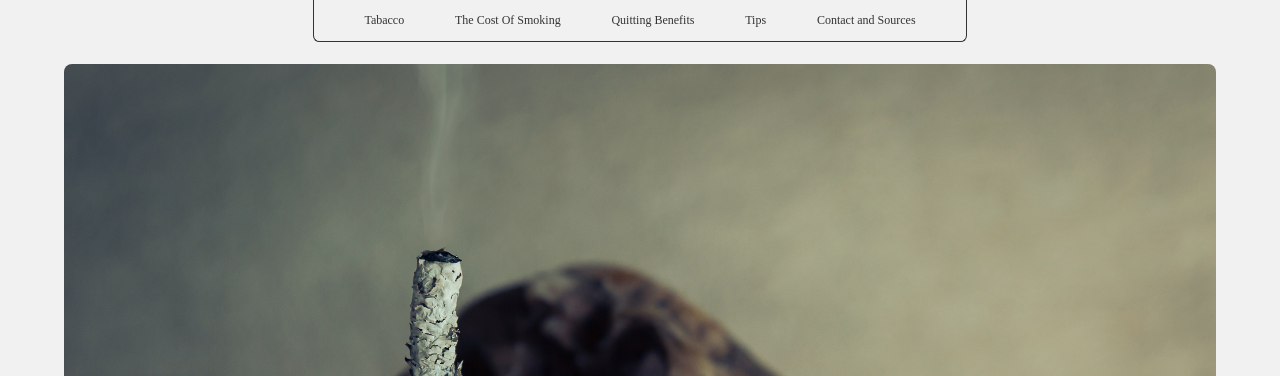
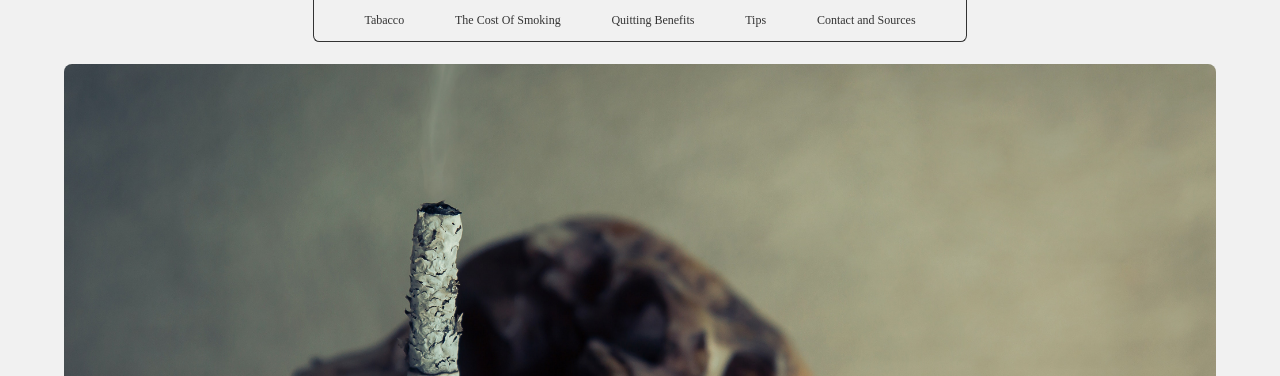
Before and after one commit to Ellie1341994/qs, a plain HTML site: page main.html in a window 1280 px wide. Shown: the top 376 px of the page. Drawn offline with Linux system fonts and the light colour scheme.

Commit message:
chrome timeline style and initial cover position corrected

```diff
--- a/main.html
+++ b/main.html
@@ -71,7 +71,11 @@
                     <input type="number" min="0" value="20" name="prodQuantity" id="prodQuantity">
                     <select name="tabaccoProductFormat" id="tabaccoProductFormat">
                         <option selected="true" value="">Cigarrete(s)</option>
-                        <option value="">Cigarrete Pack(s)</option>
+                        <option value="">Cigarrete Pack (20)</option>
+                        <option value="">Cigarrete Pack (25)</option>
+                        <option value="">Cigarrete Pack (30)</option>
+                        <option value="">Cigarrete Pack (40)</option>
+                        <option value="">Cigarrete Pack (50)</option>
                     </select>
                     per
                     <select name="consumptionPeriod" id="consumptionPeriod">
--- a/style.scss
+++ b/style.scss
@@ -121,16 +121,17 @@ footer {
         content: "";
         position: absolute;
         top: 0;
-        bottom: 0;
+        bottom: 10%;
         width: 90%;
-        margin: 5%;
-        background: no-repeat center url(./preventSmoking.jpeg);
+        min-height: 80vh;
+        margin: 5% 0;
+        background: no-repeat 70% 85% url(./preventSmoking.jpeg);
         background-size: 100% auto;
         border-radius: 1vh;
     }
     position: relative;
     width: 100%;
-    height: 100vh;
+    min-height: 100vh;
     text-align: center;
     align-items: center;
     h1 {
```
Also changed, not shown: style.css, 1 other file.
